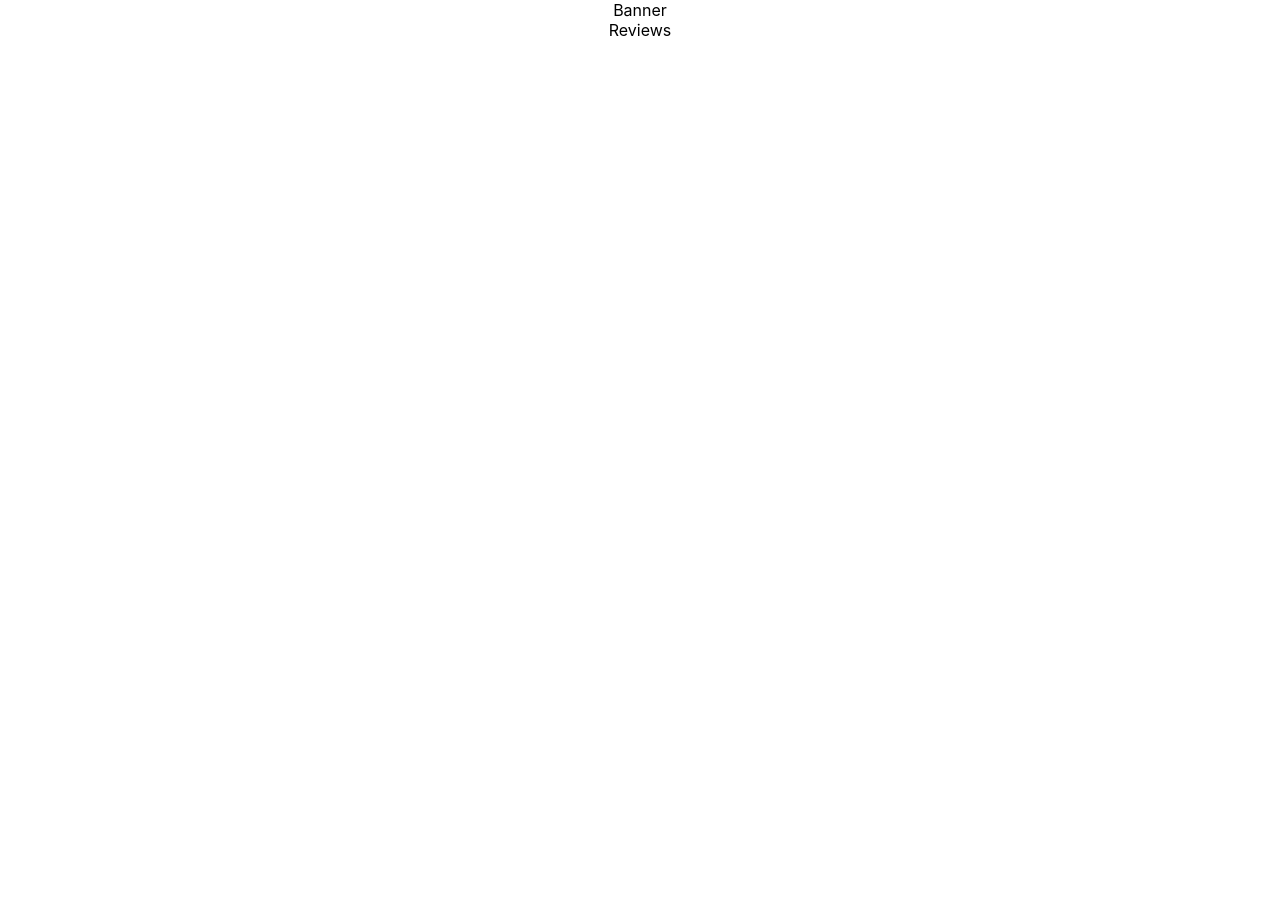
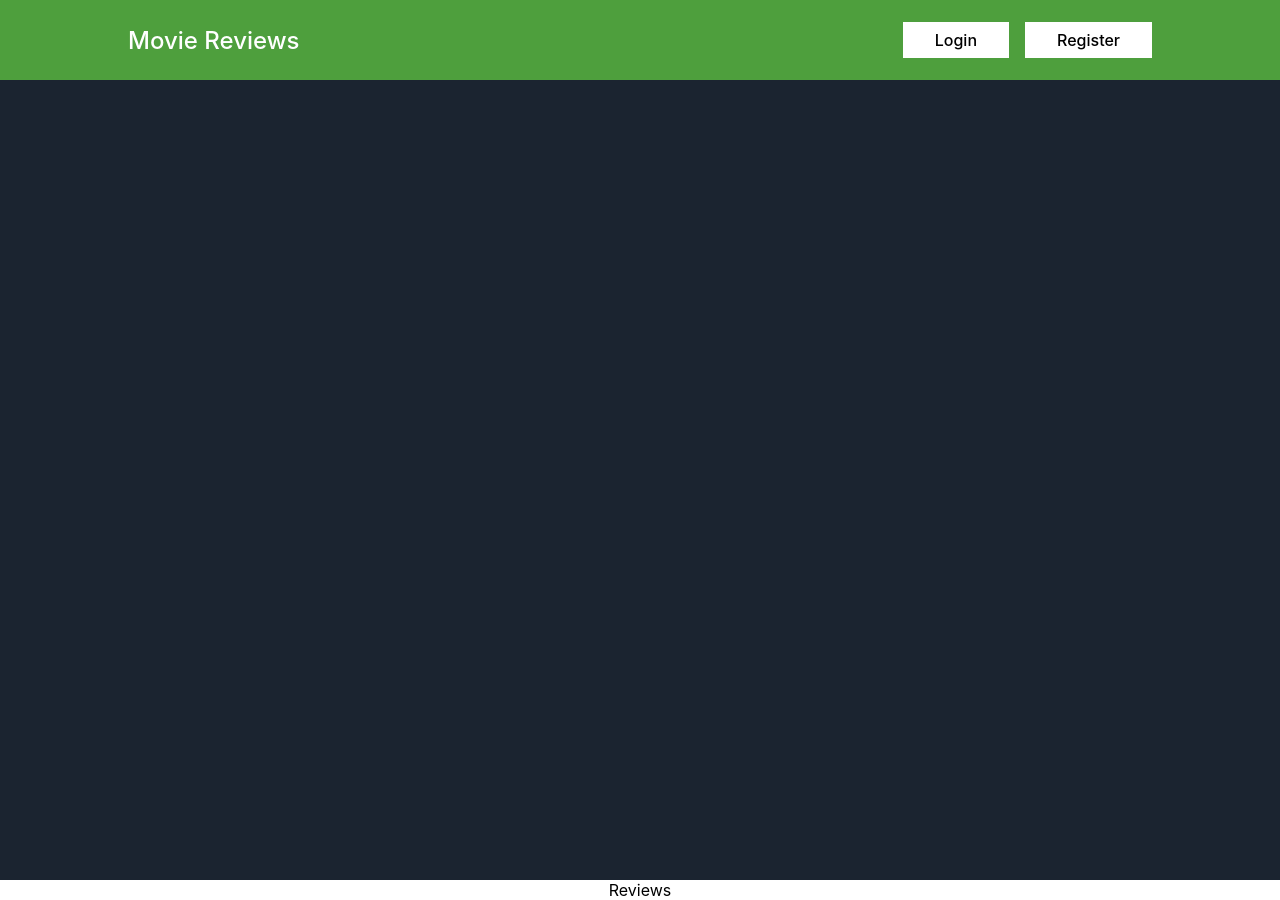
Before and after one commit to Arpon207/Movie-Reviews, a React (Create React App) app: page / in a window 1280 px wide. Before the commit the page ends 800 px from the top, so only its background shows below. Built offline with nearby package versions, Linux system fonts and the light colour scheme; no server answers.

Commit message:
header completed

```diff
--- a/src/App.js
+++ b/src/App.js
@@ -1,9 +1,11 @@
 import "./App.css";
 import Banner from './Components/Banner/Banner';
+import Header from "./Components/Header/Header";
 import Reviews from "./Components/Reviews/Reviews";
 
 function App() {
     return <div className="App">
+      <Header/>
       <Banner/>
       <Reviews/>
     </div>;
--- a/src/Components/Banner/Banner.css
+++ b/src/Components/Banner/Banner.css
@@ -0,0 +1,4 @@
+.banner{
+    height: 100vh;
+    background: #1B2430;
+}
--- a/src/Components/Banner/Banner.js
+++ b/src/Components/Banner/Banner.js
@@ -3,7 +3,9 @@ import './Banner.css'
 
 const Banner = () => {
   return (
-    <div>Banner</div>
+    <section className='banner'>
+
+    </section>
   )
 }
 
--- /dev/null
+++ b/src/Components/Header/Header.css
@@ -0,0 +1,34 @@
+.header{
+    background: #4E9F3D;
+    height: 5rem;
+}
+
+.header-container{
+    height: 100%;
+    width: 80%;
+    margin: 0 auto;
+    display: flex;
+    justify-content: space-between;
+    align-items: center;
+}
+
+.header-logo p {
+    font-size: 1.5rem;
+    font-weight: 500;
+    color: white;
+}
+
+.header-buttons a{
+    background: white;
+    color: black;
+    font-weight: 500;
+    border: none;
+    margin-left: 1rem;
+    font-size: 1rem;
+    padding: .5rem 2rem;
+    transition: var(--transition);
+}
+
+.header-buttons a:hover{
+    transform: scale(1.05);
+}
--- /dev/null
+++ b/src/Components/Header/Header.js
@@ -0,0 +1,22 @@
+import React from 'react'
+import './Header.css'
+
+const Header = () => {
+  return (
+    <div className='header'>
+        <div className="header-container">
+            <div className="header-logo">
+                <p>
+                    Movie Reviews
+                </p>
+            </div>
+            <div className="header-buttons">
+                <a href=' '>Login</a>
+                <a href=' '>Register</a>
+            </div>
+        </div>
+    </div>
+  )
+}
+
+export default Header
--- a/src/index.css
+++ b/src/index.css
@@ -1,3 +1,8 @@
+*{
+  margin: 0;
+  padding: 0;
+  box-sizing: border-box;
+}
 body {
   margin: 0;
   font-family: -apple-system, BlinkMacSystemFont, 'Segoe UI', 'Roboto', 'Oxygen',
@@ -11,3 +16,17 @@ code {
   font-family: source-code-pro, Menlo, Monaco, Consolas, 'Courier New',
     monospace;
 }
+
+:root{
+  --transition:.3s all
+}
+
+button{
+  border: none;
+  cursor: pointer;
+}
+
+a{
+  text-decoration: none;
+  color: unset;
+}
```
